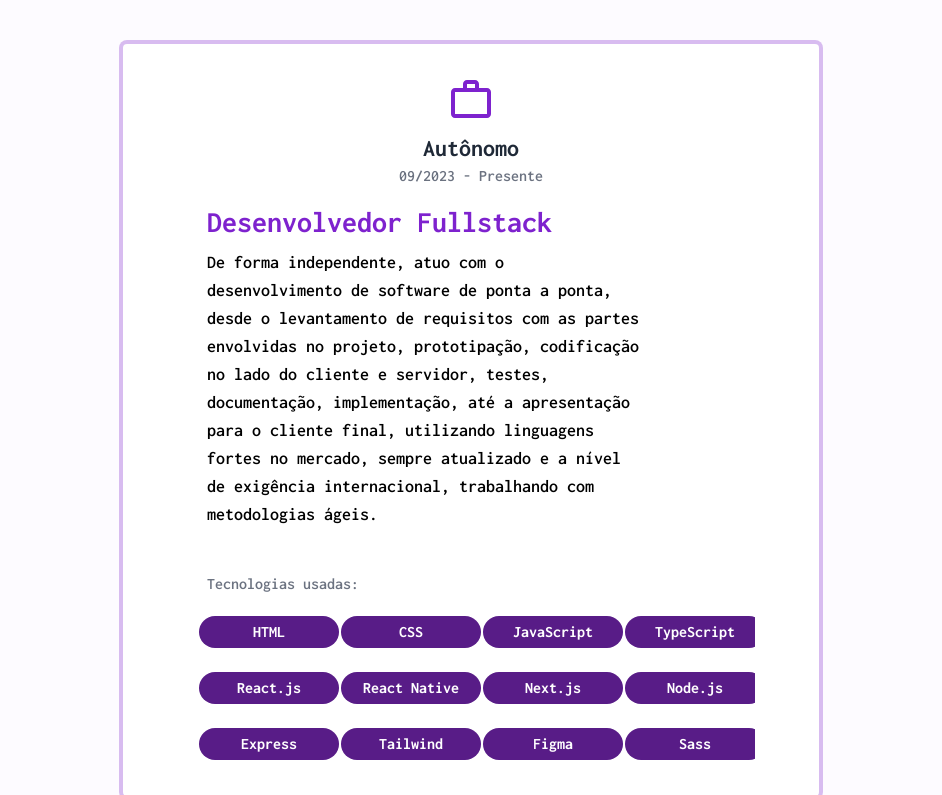
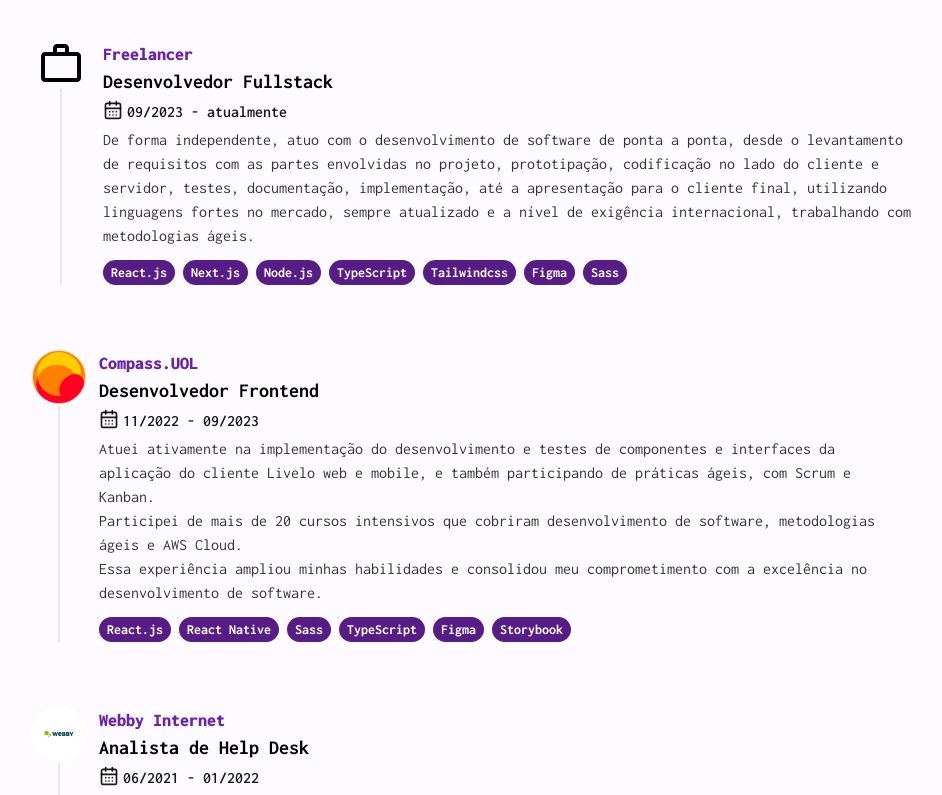
Before and after one commit to lucascmpos/lucascmpos-portfolio, a React (Vite) app: page / in a window 1280 px wide. Shown: the part 3585-4380 px from the top of the page, without its empty margins (169-1111 px from the left). Built offline with nearby package versions, Linux system fonts and the light colour scheme.

Commit message:
feat: changing exp style

```diff
--- a/src/components/exp.jsx
+++ b/src/components/exp.jsx
@@ -1,6 +1,8 @@
 /* eslint-disable react/prop-types */
-import { MdOutlineWorkOutline } from "react-icons/md";
-import { ChevronsRight } from "lucide-react";
+import { MdWorkOutline } from "react-icons/md";
+import { CalendarDays } from "lucide-react";
+import compassLogo from '../assets/compass-logo.png';
+import webbyLogo from '../assets/webby-logo.png';
 
 import { useInView } from "react-intersection-observer";
 import TechnologyCard from "./tech-tag";
@@ -15,7 +17,8 @@ const Experience = ({ language, theme }) => {
     pt: [
       {
         id: 1,
-        titulo: "Autônomo",
+        titulo: "Freelancer",
+        icon: <MdWorkOutline size={60} />,
         subtitulo: "Desenvolvedor Fullstack",
         descricao: (
           <span>
@@ -26,22 +29,15 @@ const Experience = ({ language, theme }) => {
             para o cliente final, utilizando linguagens fortes no mercado,
             sempre atualizado e a nível de exigência internacional, trabalhando
             com metodologias ágeis.
-            <br />
-            <br />
           </span>
         ),
-        data: "09/2023 - Presente ",
+        data: "09/2023 - atualmente ",
         tech: [
-          "HTML",
-          "CSS",
-          "JavaScript",
-          "TypeScript",
           "React.js",
-          "React Native",
           "Next.js",
           "Node.js",
-          "Express",
-          "Tailwind",
+          "TypeScript",
+          "Tailwindcss",
           "Figma",
           "Sass",
         ],
@@ -50,6 +46,7 @@ const Experience = ({ language, theme }) => {
       {
         id: 2,
         titulo: "Compass.UOL",
+        icon: compassLogo,
         subtitulo: "Desenvolvedor Frontend",
         descricao: (
           <span>
@@ -61,22 +58,40 @@ const Experience = ({ language, theme }) => {
             desenvolvimento de software, metodologias ágeis e AWS Cloud. <br />
             Essa experiência ampliou minhas habilidades e consolidou meu
             comprometimento com a excelência no desenvolvimento de software.
-            <br />
-            <br />
           </span>
         ),
         tech: [
-          "HTML",
-          "CSS",
-          "JavaScript",
-          "TypeScript",
           "React.js",
           "React Native",
           "Sass",
+          "TypeScript",
           "Figma",
           "Storybook",
         ],
         data: "11/2022 - 09/2023 ",
+        link: "https://compass.uol/pt/home/",
+      },
+      {
+        id: 3,
+        titulo: "Webby Internet",
+        icon: webbyLogo,
+        subtitulo: "Analista de Help Desk",
+        descricao: (
+          <span>
+            Ofereci suporte personalizado aos clientes através de canais de texto e voz, monitorando perfis de clientes através de sistemas ERP. <br />
+            Entendi as necessidades do público, propondo soluções em conformidade com as normas da empresa. <br />
+            Gerenciei arquivos e documentos, aplicando senso analítico e interpessoal. <br />
+            Configurei redes de internet e resolvi problemas de infraestrutura de hardware e rede, utilizando praticas das habilidades de comunicação, flexibilidade e trabalho em equipe.
+          </span>
+        ),
+        tech: [
+          "Microsoft Office/365",
+          "AnyDesk",
+          "Voz sobre IP",
+          "Sistemas ERP",
+          "Configuração de Modem/Router",
+        ],
+        data: "06/2021 - 01/2022 ",
         link: "https://compass.uol/pt/home/",
       },
     ],
@@ -84,6 +99,7 @@ const Experience = ({ language, theme }) => {
       {
         id: 1,
         titulo: "Self employed",
+        icon: <MdWorkOutline size={60} />,
         subtitulo: "Fullstack Developer",
         descricao: (
           <span>
@@ -93,22 +109,15 @@ const Experience = ({ language, theme }) => {
             to presentation to the final client, using strong market languages,
             always updated and at an international level of requirement, working
             with agile methodologies.
-            <br />
-            <br />
           </span>
         ),
-        data: "09/2023 - Present ",
+        data: "09/2023 - currently ",
         tech: [
-          "HTML",
-          "CSS",
-          "JavaScript",
-          "TypeScript",
           "React.js",
-          "React Native",
           "Next.js",
           "Node.js",
-          "Express",
-          "Tailwind",
+          "TypeScript",
+          "Tailwindcss",
           "Figma",
           "Sass",
         ],
@@ -117,6 +126,7 @@ const Experience = ({ language, theme }) => {
       {
         id: 2,
         titulo: "Compass.UOL",
+        icon: compassLogo,
         subtitulo: "Frontend Developer",
         descricao: (
           <span>
@@ -132,14 +142,35 @@ const Experience = ({ language, theme }) => {
           </span>
         ),
         tech: [
-          "HTML",
-          "CSS",
-          "JavaScript",
-          "TypeScript",
           "React.js",
           "React Native",
+          "TypeScript",
           "Sass",
+          "Figma",
           "Storybook",
+        ],
+        data: "11/2022 - 09/2023 ",
+        link: "https://compass.uol/pt/home/",
+      },
+      {
+        id: 3,
+        titulo: "Webby Internet",
+        icon: webbyLogo,
+        subtitulo: "Help Desk Analyst",
+        descricao: (
+          <span>
+            Provided personalized support to clients through text and voice channels, monitoring customer profiles through ERP systems. <br />
+            Understood the needs of the audience, proposing solutions in accordance with company standards. <br />
+            Managed files and documents, applying analytical and interpersonal skills. <br />
+            Configured internet networks and solved hardware and network infrastructure problems, using communication, flexibility, and teamwork skills.
+          </span>
+        ),
+        tech: [
+          "Microsoft Office/365",
+          "AnyDesk",
+          "Voice over IP",
+          "ERP Systems",
+          "Modem/Router configuration",
         ],
         data: "11/2022 - 09/2023 ",
         link: "https://compass.uol/pt/home/",
@@ -156,7 +187,7 @@ const Experience = ({ language, theme }) => {
         theme === "light" ? "bg-[#fdfbff]" : "bg-[#020211]"
       }`}
     >
-      <div className="mb-10 flex w-full flex-col items-center justify-center  text-center">
+      <div className="mb-10 flex w-full flex-col items-center justify-center   text-center">
         <h1
           className={`text-4xl font-bold ${
             theme === "light" ? "text-black" : "text-gray-200"
@@ -172,64 +203,40 @@ const Experience = ({ language, theme }) => {
         }`}
       >
         {currentExperiences.map((experiencia) => (
-          <div
-            className={`group flex w-[80vw] flex-col items-center justify-center gap-4 rounded-lg border-4 border-purple-700  border-opacity-30  py-8 transition-all  hover:border-opacity-80  md:w-[600px] md:px-16 lg:w-[70vw]  xl:w-[55vw] ${theme === "light" ? "bg-white" : ""}`}
-            key={experiencia.id}
-          >
-            <div className="flex flex-col items-center justify-center">
-              <h2
-                className={`w-26  flex flex-col items-center justify-center  gap-2 text-xl font-bold md:w-auto md:text-2xl xl:w-auto ${
-                  theme === "light" ? "text-gray-800" : "text-gray-300"
-                } `}
-              >
-                <MdOutlineWorkOutline className=" h-12 w-12 text-purple-700 transition-all    group-hover:scale-125" />
+          <div key={experiencia.id} className="flex h-full px-2 w-[90vw] gap-3 lg:w-[70vw] flex-row">
 
-                {experiencia.titulo}
-              </h2>
+            <div className={`flex space-y-px flex-col justify-center items-center ${theme === "light" ? "text-black" : "text-gray-200"}`}>
+              {typeof experiencia.icon === 'string' ? <img className="w-auto h-auto max-h-14 max-w-20 rounded-full" src={experiencia.icon} alt="Icon" /> : experiencia.icon}
+              <div className={`h-full w-px px-px ${theme === "light" ? "bg-gray-200" : "bg-white/10"}`} />
+            </div>
 
-              <h3 className="font-semibold text-gray-500">
-                {experiencia.data}
-              </h3>
-            </div>
-            <div className="flex w-full flex-col  justify-start ">
-              <div className="flex flex-col px-5  pb-2 md:w-auto  ">
-                <h3
-                  className={`text-nowrap text-left text-lg   font-bold text-purple-700 transition-all md:text-3xl`}
-                >
-                  {experiencia.subtitulo}
-                </h3>
-              </div>
-              <p
-                className={`w-full px-5 text-start text-sm font-semibold  md:text-lg lg:w-10/12   2xl:w-full ${
-                  theme === "light" ? "text-black" : "text-gray-400"
-                }`}
-              >
-                {experiencia.descricao}
-              </p>
-            </div>
-            <div className="flex w-full flex-row justify-between px-5">
-              <div className="space-x-3">
-                <span
-                  className={`text-center font-semibold ${theme === "light" ? "text-gray-500" : "text-gray-400/80"}`}
-                >
-                  {language === "pt"
-                    ? "Tecnologias usadas:"
-                    : "Used technologies:"}
-                </span>
+            <div className="space-y-1">
+              <div>
+                <h1 className="font-black text-lg text-purple-800">{experiencia.titulo}</h1>
+                <h2 className={`font-bold text-xl ${theme === "light" ? "text-black" : "text-gray-300"}`}>{experiencia.subtitulo}</h2>
               </div>
 
-              <ChevronsRight className="text-purple-800 lg:hidden" />
-            </div>
+              <div className={`flex font-semibold gap-1 flex-row ${theme === "light" ? "text-black/90" : "text-gray-400"}`}>
+                <CalendarDays  size={20} />
+                <h3>{experiencia.data}</h3>
+              </div>
 
-            <div className="flex w-[90vw] max-w-full flex-row gap-2 overflow-x-auto text-nowrap px-2 text-center   md:gap-4 lg:grid lg:grid-cols-4 [&::-webkit-scrollbar]:hidden">
-              {experiencia.tech &&
+              <div className="w-full ">
+                <p className={` mb-3 ${theme === "light" ? "text-black/80" : "text-gray-400/85"}`}>{experiencia.descricao}</p>
+              </div>
+
+              <div className="w-full ">
+                <div className="flex flex-row flex-wrap gap-2">
+                {experiencia.tech &&
                 experiencia.tech.map((technology, index) => (
                   <TechnologyCard
                     key={index}
                     technology={technology}
-                    style={{ width: "140px", height: "auto" }}
+                    style={{ width: "auto", height: "25px" }}
                   />
                 ))}
+                </div>
+              </div>
             </div>
           </div>
         ))}
--- a/src/components/header.jsx
+++ b/src/components/header.jsx
@@ -114,7 +114,7 @@ const Header = ({ onChangeLanguage, onChangeTheme, theme }) => {
                 <X size={30} />
               </button>
             </div>
-            <div className="flex flex-col items-center gap-16 pt-32 text-2xl">
+            <div className="flex flex-col items-center gap-16 pt-28 text-2xl">
               <Link
                 to="home"
                 smooth={true}
@@ -263,7 +263,6 @@ const Header = ({ onChangeLanguage, onChangeTheme, theme }) => {
           toggleLanguage={toggleLanguage}
         />
       </motion.header>
-      {/* Aqui você pode renderizar o resto do seu conteúdo */}
     </>
   );
 };
--- a/src/components/tech-tag.jsx
+++ b/src/components/tech-tag.jsx
@@ -1,7 +1,7 @@
 /* eslint-disable react/prop-types */
 const TechnologyCard = ({ technology, style }) => (
   <div
-    className="text-md m-1 flex h-fit w-fit items-center justify-center rounded-2xl bg-purple-900 px-2 py-1 font-bold text-white transition-all hover:scale-105 "
+    className="text-sm  flex h-fit w-fit items-center justify-center rounded-2xl bg-purple-900 px-2 py-1 font-bold text-white transition-all hover:scale-105 "
     style={style}
   >
     {technology}
```
Also changed, not shown: src/assets/compass-logo.png (added), src/assets/webby-logo.png (added).
